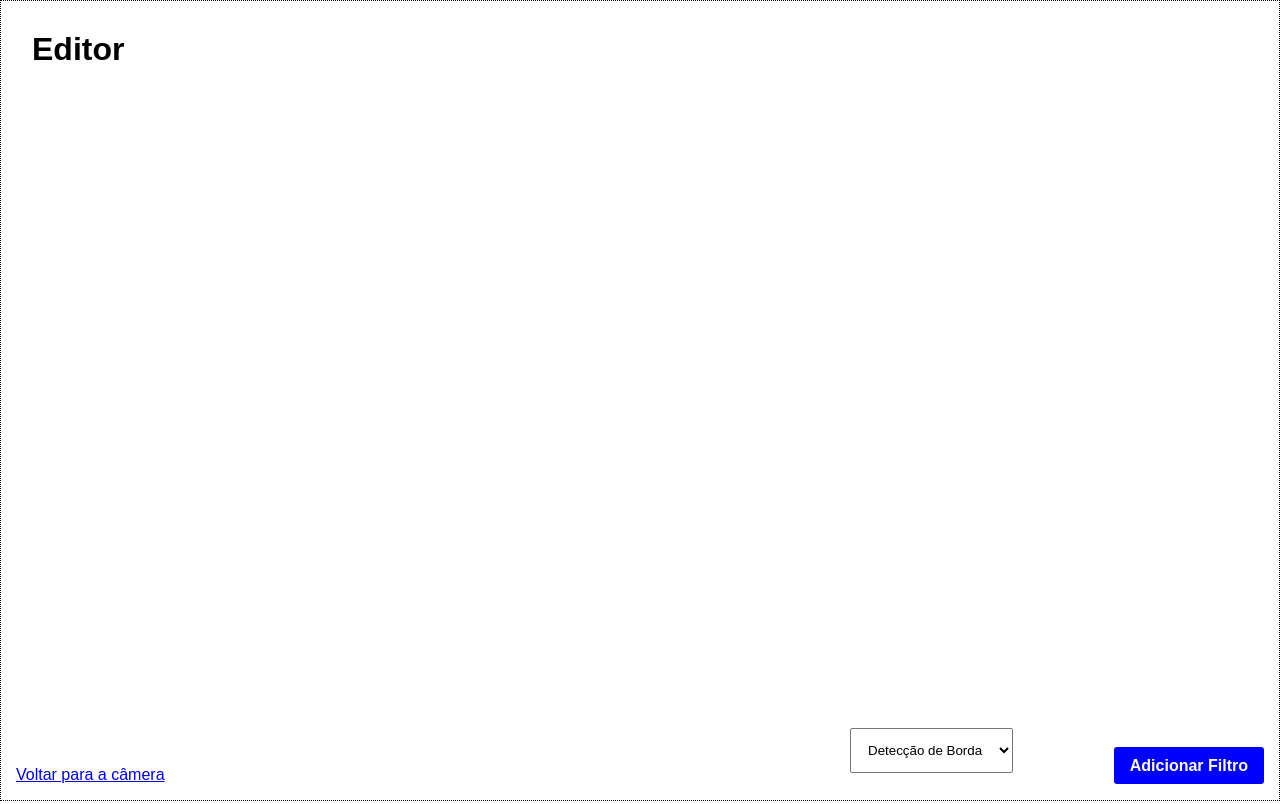
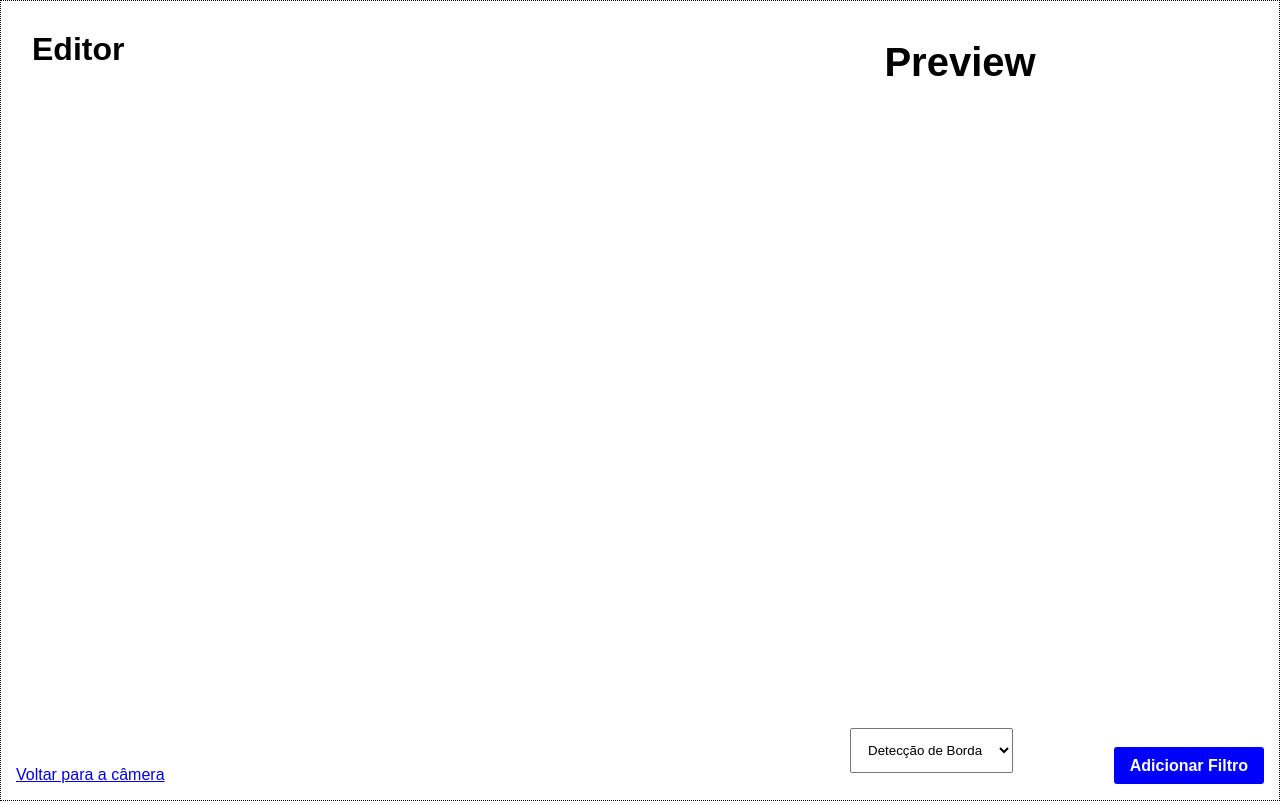
Before and after one commit to marcoswitcel/image-processing-webapp, a SvelteKit app: page /editor in a window 1280 px wide. Built offline with nearby package versions, Linux system fonts and the light colour scheme.

Commit message:
WIP: preview

```diff
--- a/src/lib/components/CameraPreview.svelte
+++ b/src/lib/components/CameraPreview.svelte
@@ -2,7 +2,13 @@
 	import { filterSelected } from '$lib/stores/filterSelected.svelte';
 	import { Modal } from '$lib/stores/modalStore';
 	import { onDestroy, onMount } from 'svelte';
-	import { innerWidth, innerHeight } from 'svelte/reactivity/window';
+
+	interface Props {
+		innerWidth?: number;
+		innerHeight?: number;
+	}
+
+	const { innerWidth = $bindable(), innerHeight = $bindable() }: Props = $props();
 
 	let canvasElement: HTMLCanvasElement | null = null;
 	let videoElement: HTMLVideoElement | null = null;
@@ -72,8 +78,8 @@
 		videoElement.play();
 
 		onFrameHandle = requestAnimationFrame(function onFrame() {
-			const width = innerWidth.current ?? 0;
-			const height = innerHeight.current ?? 0;
+			const width = innerWidth ?? 0;
+			const height = innerHeight ?? 0;
 
 			if (videoElement) {
 				const viewRatio = width / height;
@@ -136,14 +142,10 @@
 	});
 </script>
 
-<div class="camera-view">
+<div class="camera-view" style={`width: ${innerWidth}px; height: ${innerHeight}px `}>
 	<h1 class="title">Preview</h1>
 	<video class="video" bind:this={videoElement}>Seu dispositivo não possue suporte a webcam</video>
-	<canvas
-		class="canvas"
-		bind:this={canvasElement}
-		width={innerWidth.current ?? 0}
-		height={innerHeight.current ?? 0}
+	<canvas class="canvas" bind:this={canvasElement} width={innerWidth ?? 0} height={innerHeight ?? 0}
 	></canvas>
 </div>
 
--- a/src/routes/editor/+page.svelte
+++ b/src/routes/editor/+page.svelte
@@ -1,6 +1,7 @@
 <script lang="ts">
 	import { resolve } from '$app/paths';
 	import Button from '$lib/components/Button.svelte';
+	import CameraPreview from '$lib/components/CameraPreview.svelte';
 	import NodeEditor from '$lib/components/NodeEditor.svelte';
 	import { EditableFilterNode } from '$lib/filter-graph/index.svelte';
 	import { innerHeight, innerWidth } from 'svelte/reactivity/window';
@@ -30,6 +31,10 @@
 		<option value="ouput">Saída</option>
 	</select>
 	<Button label="Adicionar Filtro" onclick={() => add()}></Button>
+	<CameraPreview
+		innerWidth={(innerWidth.current ?? 0) * 0.5}
+		innerHeight={(innerWidth.current ?? 0) * 0.35}
+	></CameraPreview>
 </div>
 
 <style>
@@ -66,4 +71,9 @@
 		right: 1em;
 		bottom: 1em;
 	}
+	:global(.page .camera-view) {
+		position: fixed;
+		right: 0;
+		top: 0;
+	}
 </style>
```
